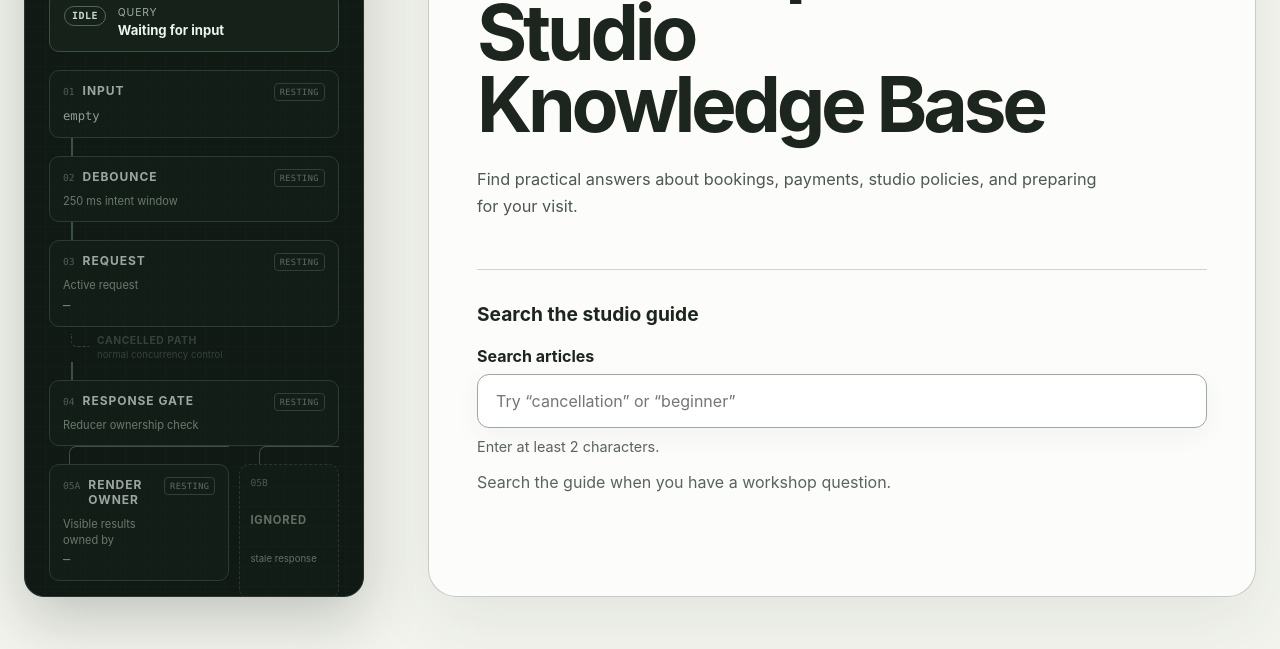
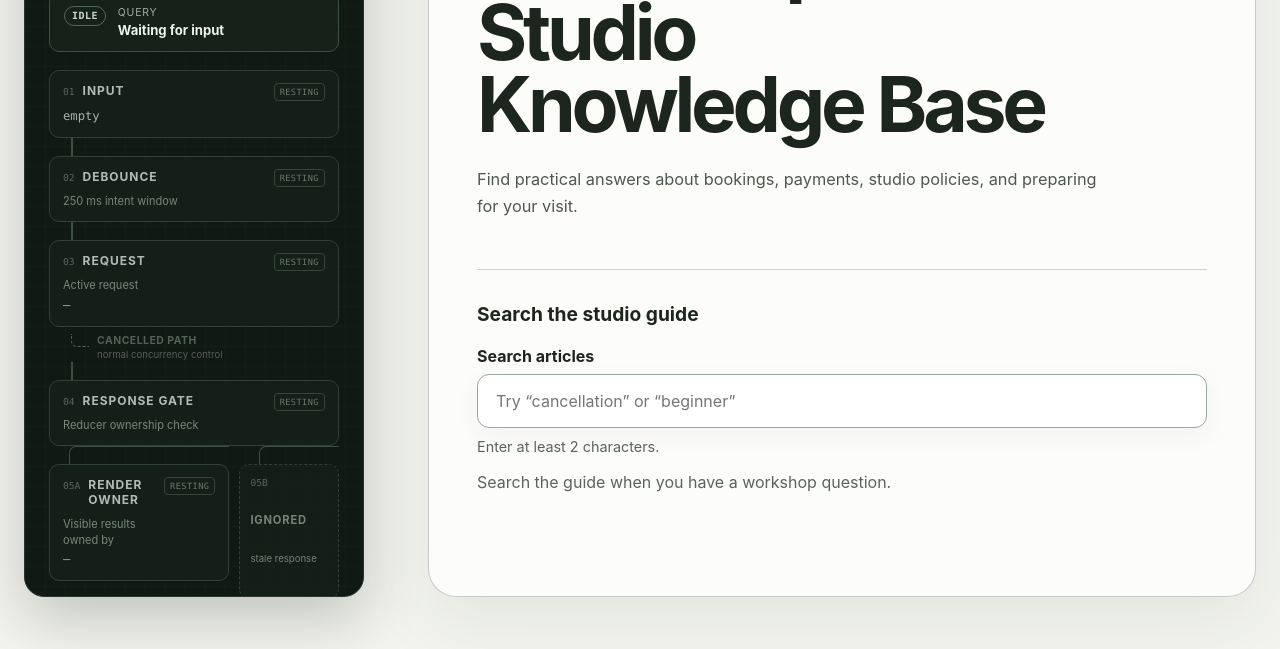
Before and after one commit to stuartchendev/7-day-frontend-production-sprint, a React (Vite) app: page /day-1 in a window 1280 px wide. Shown: the part 195-844 px from the top of the page. Built offline with nearby package versions, Linux system fonts and the light colour scheme.

Commit message:
chore(day-1): finalize DoD evidence and readability

```diff
--- a/src/app/app.css
+++ b/src/app/app.css
@@ -582,7 +582,7 @@ h1 {
 }
 
 .signal-stage[data-state='resting'] {
-  opacity: 0.64;
+  opacity: 0.74;
 }
 
 .signal-stage[data-state='ready'],
@@ -692,7 +692,7 @@ h1 {
   min-height: 28px;
   margin: 7px 0 0 22px;
   color: #728578;
-  opacity: 0.38;
+  opacity: 0.68;
   transition:
     color 180ms ease,
     opacity 180ms ease;
@@ -764,7 +764,7 @@ h1 {
   border-radius: 10px;
   color: var(--signal-muted);
   background: rgba(23, 35, 28, 0.72);
-  opacity: 0.58;
+  opacity: 0.72;
   transition:
     border-color 180ms ease,
     color 180ms ease,
```
Also changed, not shown: 1 other file (tests, documents, lock files or other folders).
